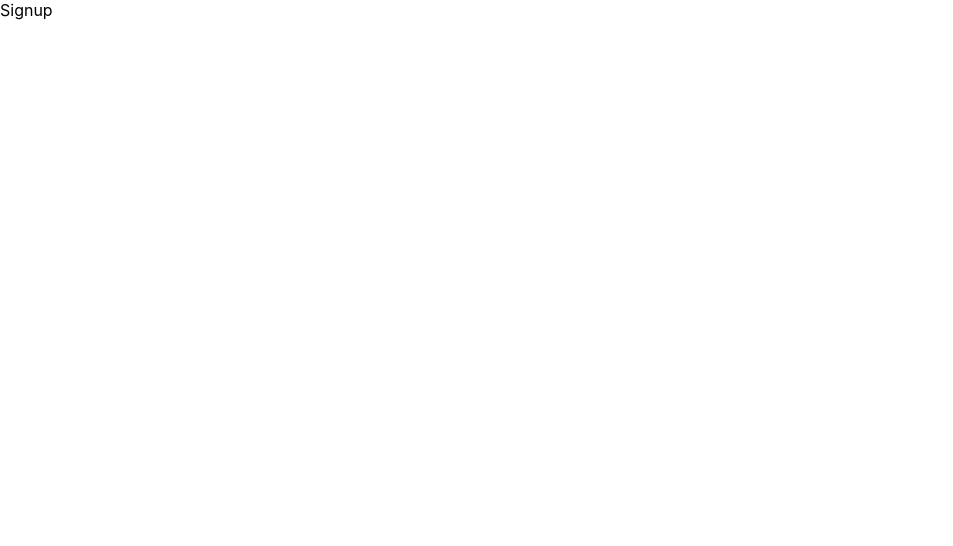
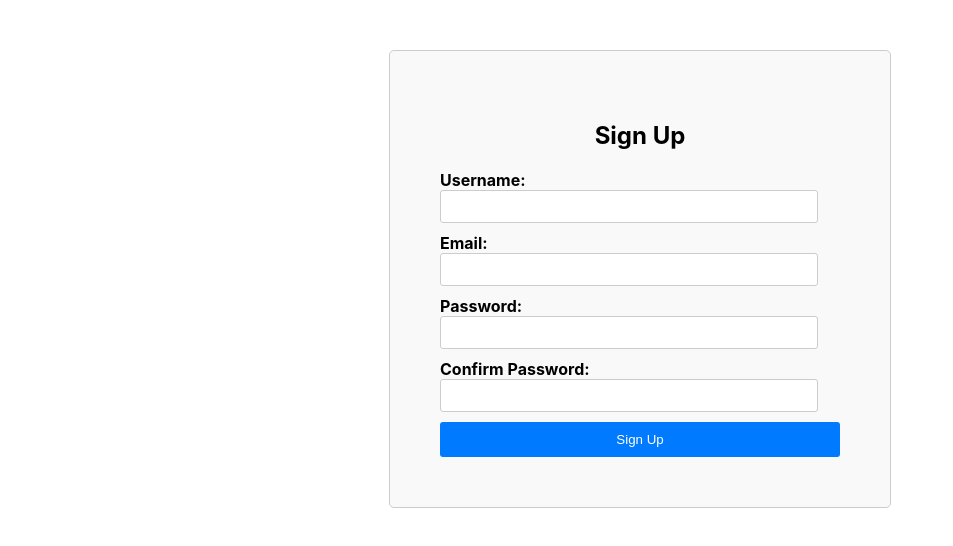
Before and after one commit to stino-x/doc-appointment, a React (Create React App) app: page / in a window 1280 px wide. Shown: the top 546 px of the page, without its empty margins (0-953 px from the left). Built offline with nearby package versions, Linux system fonts and the light colour scheme.

Commit message:
Add signup page with styling

```diff
--- a/src/Auth/Signup.js
+++ b/src/Auth/Signup.js
@@ -1,9 +1,85 @@
-import React from 'react';
+import React, { useState } from 'react';
+import '../assets/stylesheets/signup.css'
 
 export default function Signup() {
+  const [formData, setFormData] = useState({
+    username: '',
+    email: '',
+    password: '',
+    confirmPassword: ''
+  });
+
+  const handleChange = (e) => {
+    const { name, value } = e.target;
+    setFormData({
+      ...formData,
+      [name]: value
+    });
+  };
+
+  const handleSubmit = (e) => {
+    e.preventDefault();
+    // Handle signup logic here (e.g., send data to backend)
+    console.log(formData);
+    // Clear form fields after submission
+    setFormData({
+      username: '',
+      email: '',
+      password: '',
+      confirmPassword: ''
+    });
+  };
+
   return (
     <div className="page">
-      <div>Signup</div>
+      <h2>Sign Up</h2>
+      <form onSubmit={handleSubmit}>
+        <div>
+          <label htmlFor="username">Username:</label>
+          <input
+            type="text"
+            id="username"
+            name="username"
+            value={formData.username}
+            onChange={handleChange}
+            required
+          />
+        </div>
+        <div>
+          <label htmlFor="email">Email:</label>
+          <input
+            type="email"
+            id="email"
+            name="email"
+            value={formData.email}
+            onChange={handleChange}
+            required
+          />
+        </div>
+        <div>
+          <label htmlFor="password">Password:</label>
+          <input
+            type="password"
+            id="password"
+            name="password"
+            value={formData.password}
+            onChange={handleChange}
+            required
+          />
+        </div>
+        <div>
+          <label htmlFor="confirmPassword">Confirm Password:</label>
+          <input
+            type="password"
+            id="confirmPassword"
+            name="confirmPassword"
+            value={formData.confirmPassword}
+            onChange={handleChange}
+            required
+          />
+        </div>
+        <button type="submit">Sign Up</button>
+      </form>
     </div>
   );
 }
--- /dev/null
+++ b/src/assets/stylesheets/signup.css
@@ -0,0 +1,67 @@
+/* Default styles */
+.page {
+  max-width: 400px;
+  margin: 50px auto;
+  padding: 50px;
+  border: 1px solid #ccc;
+  border-radius: 5px;
+  background-color: #f9f9f9;
+}
+
+.page h2 {
+  text-align: center;
+  margin-bottom: 20px;
+}
+
+.page form {
+  display: flex;
+  flex-direction: column;
+}
+
+.page form div {
+  margin-bottom: 10px;
+}
+
+.page form label {
+  font-weight: bold;
+}
+
+.page form input {
+  width: 90%;
+  padding: 8px;
+  border-radius: 3px;
+  border: 1px solid #ccc;
+}
+
+.page form button {
+  width: 100%;
+  padding: 10px;
+  background-color: #007bff;
+  color: #fff;
+  border: none;
+  border-radius: 3px;
+  cursor: pointer;
+}
+
+.page form button:hover {
+  background-color: #0056b3;
+}
+
+/* Media queries for responsiveness */
+@media screen and (max-width: 600px) {
+  .page {
+    max-width: 90%;
+    padding: 10px;
+  }
+
+  .page h2 {
+    font-size: 1.5rem;
+    margin-bottom: 15px;
+  }
+
+  .page form input,
+  .page form button {
+    padding: 8px;
+    font-size: 0.9rem;
+  }
+}
```
